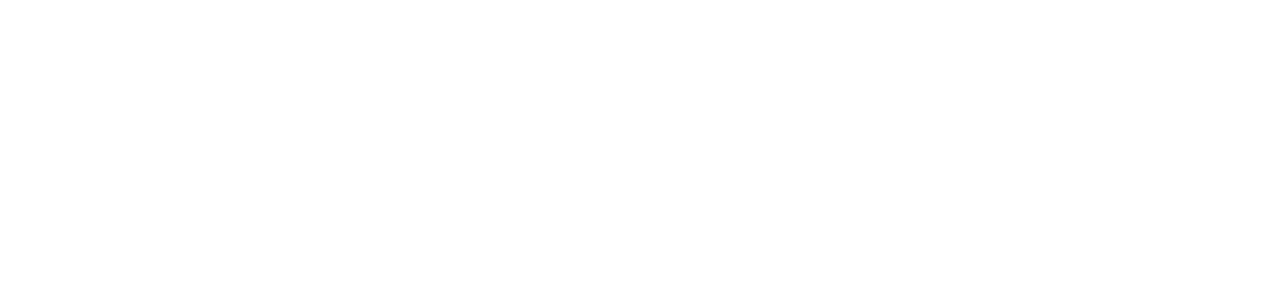
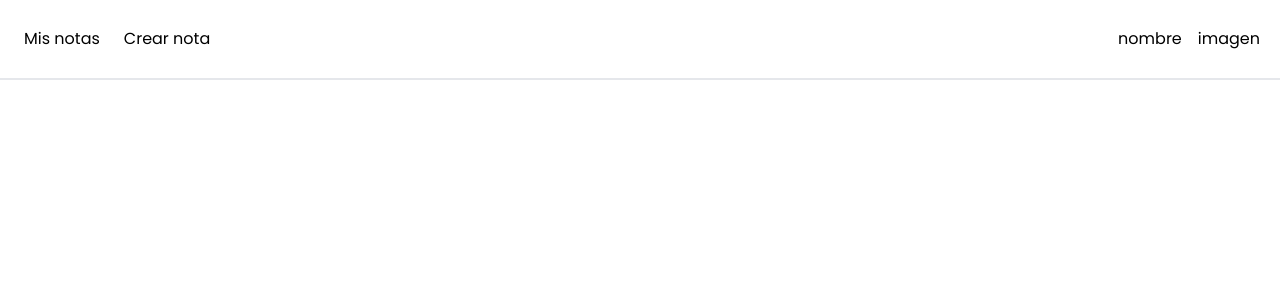
Before and after one commit to Davidgraja/Journal-app, a React (Vite) app: page / in a window 1280 px wide. Before the commit this address had no page. Shown: the top 300 px of the page. Built offline with nearby package versions, Linux system fonts and the light colour scheme.

Commit message:
inicio de maquetacion del navbar

```diff
--- a/src/App.jsx
+++ b/src/App.jsx
@@ -1,9 +1,11 @@
-import { AuthRouter } from "./auth/router/AuthRouter"
+import { Navbar } from "./Journal/components"
+// import { AuthRouter } from "./auth/router/AuthRouter"
 
 const App = () => {
 
   return (
-      <AuthRouter/>
+      // <AuthRouter/>
+      <Navbar/>
   )
 }
 
--- /dev/null
+++ b/src/Journal/components/Navbar.jsx
@@ -0,0 +1,19 @@
+export const Navbar = () => {
+
+    return (
+        <header>
+            <nav className=" h-20 flex justify-between items-center px-5  border-b-2">
+                <div className="hidden md:flex gap-x-4 items-center">
+                    <a href="" className=" px-1 sm:leading-none md:leading-[80px] hover:border-b-2 hover:border-indigo-600">Mis notas</a>
+                    <a href="" className="px-1 sm:leading-none md:leading-[80px] hover:border-b-2 hover:border-indigo-600"> Crear nota</a>
+                </div>
+
+                <ul className="flex gap-x-4">
+                    <li>nombre</li>
+                    <li>imagen</li>
+                </ul>
+            </nav>
+        </header>
+    )
+
+}
--- /dev/null
+++ b/src/Journal/components/index.js
@@ -0,0 +1 @@
+export * from './Navbar';
```
Also changed, not shown: src/Journal/pages/Journal.jsx (added, +8 -0 lines).
